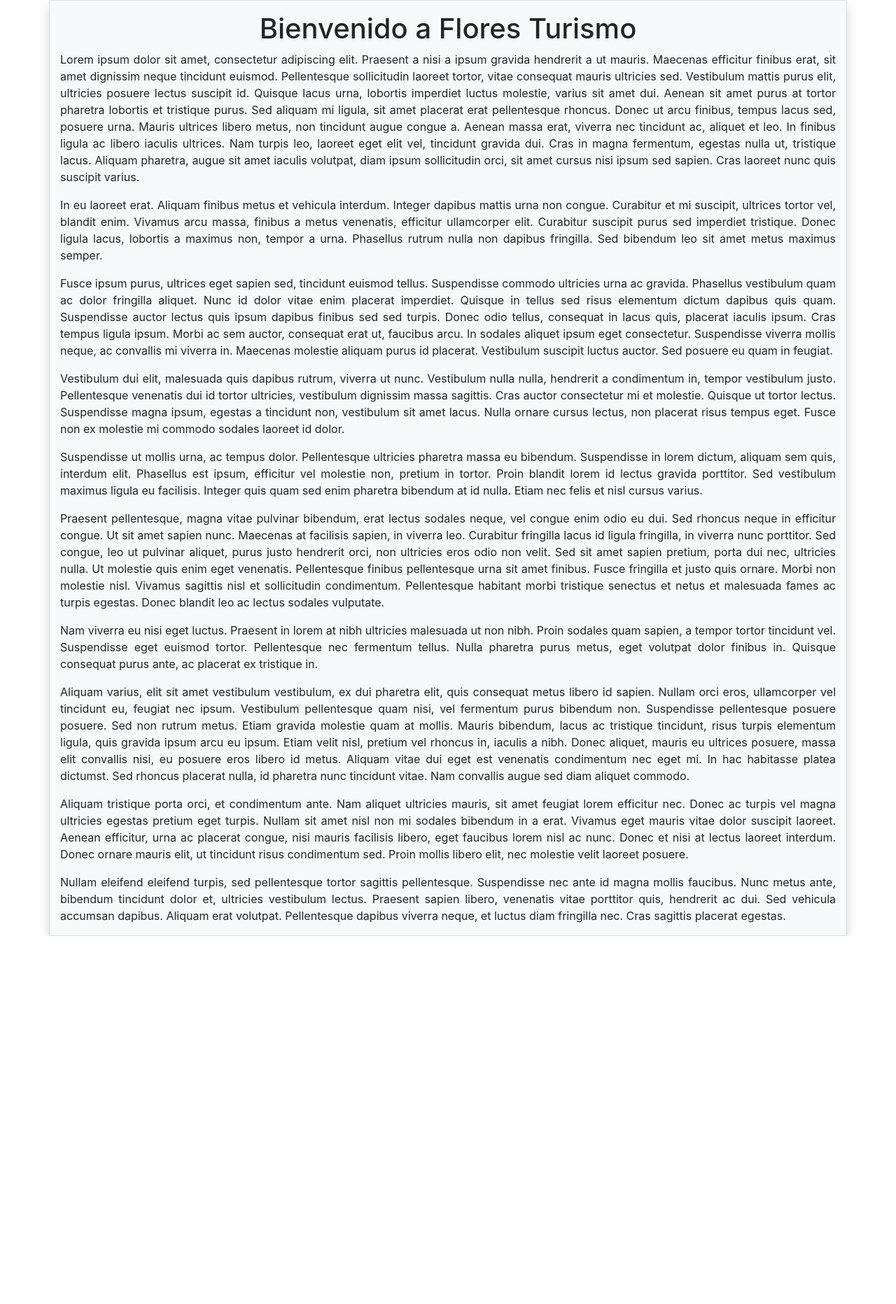
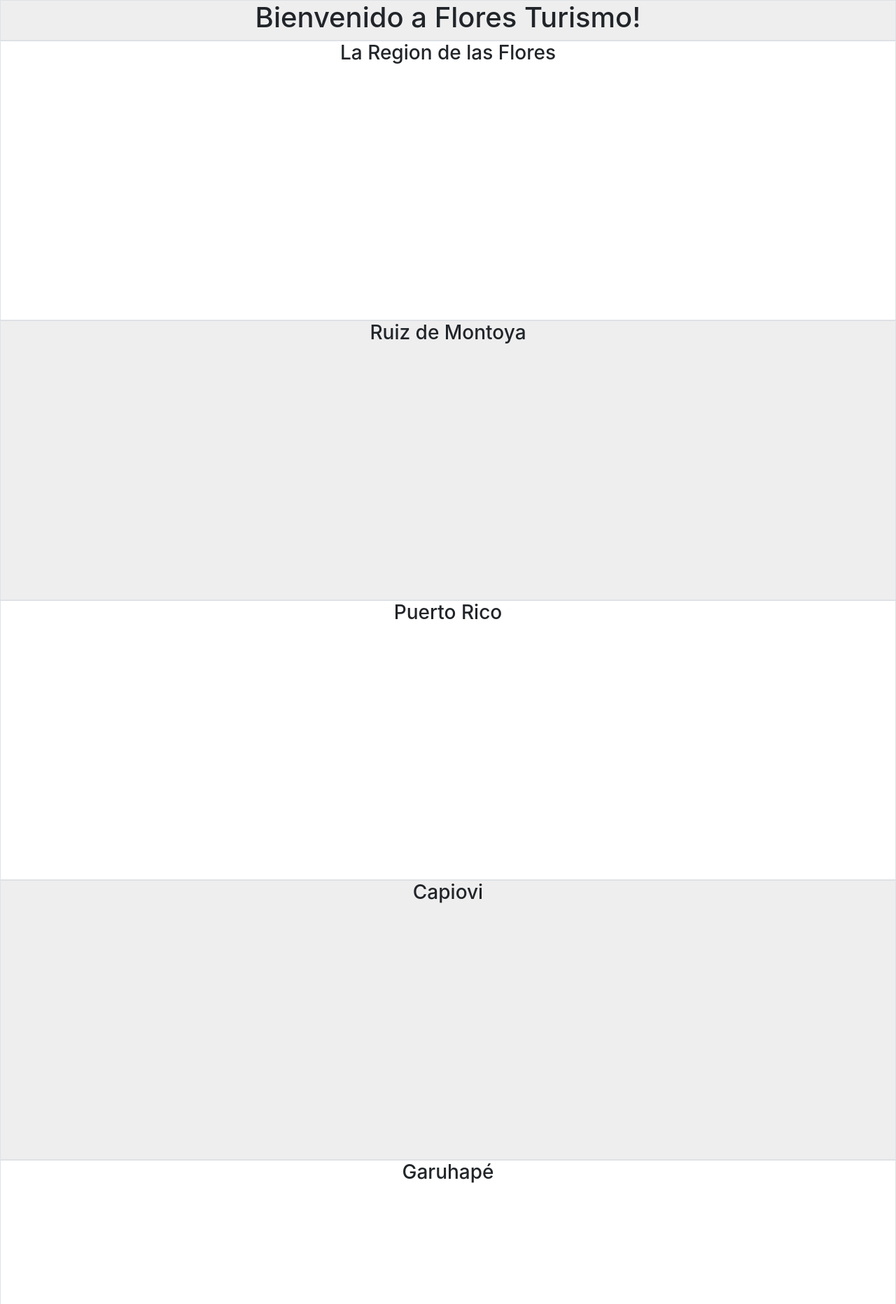
Before and after one commit to Lautron/Flores-Turismo, a Flask app: page / in a window 1280 px wide. Shown: the part 56-1920 px from the top of the page at 70% size. Before the commit the page ends 1394 px from the top, so only its background shows below. Run offline with Flask 2, Linux system fonts and the light colour scheme; some libraries are stand-ins or nearby versions.

Commit message:
Improved home page adding sections for each town

```diff
--- a/flores_digital/routes.py
+++ b/flores_digital/routes.py
@@ -4,7 +4,8 @@ from flores_digital.models import GridTest
 
 @app.route('/')
 def index():
-    return render_template('index.html')
+    towns = {'Ruiz de Montoya': 'bg-gray', 'Puerto Rico': '', 'Capiovi': 'bg-gray', 'Garuhapé': '', 'Montecarlo': 'bg-gray', 'Caraguatay': '', 'El Alcazar': 'bg-gray'}
+    return render_template('index.html', towns=towns)
 
 @app.route('/layout')
 def layout():
--- a/flores_digital/templates/grid.html
+++ b/flores_digital/templates/grid.html
@@ -11,4 +11,4 @@
     {% endfor %}
     </div>
 </div>
-    {% endblock %}
+{% endblock %}
--- a/flores_digital/templates/index.html
+++ b/flores_digital/templates/index.html
@@ -1,28 +1,52 @@
 {% extends "layout.html" %}
+
+{% block style %}
+
+        .my-section{
+            min-height: 25rem;
+            width: 100%;
+            margin: 0;
+            border: 0;
+        }
+        .bg-gray{
+            background-color: rgb(238, 238, 238);
+        }
+
+{% endblock %}
+
 {% block content %}
 <main>
-    <div class="container bg-light pt-3 border shadow">
-        <h1 class="text-center">Bienvenido a Flores Turismo</h1>
-        <p class='text-justify'>Lorem ipsum dolor sit amet, consectetur adipiscing elit. Praesent a nisi a ipsum gravida hendrerit a ut mauris. Maecenas efficitur finibus erat, sit amet dignissim neque tincidunt euismod. Pellentesque sollicitudin laoreet tortor, vitae consequat mauris ultricies sed. Vestibulum mattis purus elit, ultricies posuere lectus suscipit id. Quisque lacus urna, lobortis imperdiet luctus molestie, varius sit amet dui. Aenean sit amet purus at tortor pharetra lobortis et tristique purus. Sed aliquam mi ligula, sit amet placerat erat pellentesque rhoncus. Donec ut arcu finibus, tempus lacus sed, posuere urna. Mauris ultrices libero metus, non tincidunt augue congue a. Aenean massa erat, viverra nec tincidunt ac, aliquet et leo. In finibus ligula ac libero iaculis ultrices. Nam turpis leo, laoreet eget elit vel, tincidunt gravida dui. Cras in magna fermentum, egestas nulla ut, tristique lacus. Aliquam pharetra, augue sit amet iaculis volutpat, diam ipsum sollicitudin orci, sit amet cursus nisi ipsum sed sapien. Cras laoreet nunc quis suscipit varius.</p>
+    <!-- <div class="container bg-light pt-3 border shadow"> -->
+        <div class="container-fluid border bg-gray">
+            <div class="text-center">
+                <h1>Bienvenido a Flores Turismo!</h1>
+            </div>
+        </div>
+        <div class="container-fluid my-section border">
+            <div class="text-center">
+                <h3>La Region de las Flores</h3>
+            </div>
+        </div>
+        {% set gray_used = False %}
+        {% for town, color in towns.items() %}
+            <div class="container-fluid my-section border {{ color }}">
+                <div class="text-center">
+                    <h3>{{ town }}</h3>
+                </div>
+            </div>
+        {% endfor %}
 
-        <p class='text-justify'>In eu laoreet erat. Aliquam finibus metus et vehicula interdum. Integer dapibus mattis urna non congue. Curabitur et mi suscipit, ultrices tortor vel, blandit enim. Vivamus arcu massa, finibus a metus venenatis, efficitur ullamcorper elit. Curabitur suscipit purus sed imperdiet tristique. Donec ligula lacus, lobortis a maximus non, tempor a urna. Phasellus rutrum nulla non dapibus fringilla. Sed bibendum leo sit amet metus maximus semper.
-
-        <p class='text-justify'>Fusce ipsum purus, ultrices eget sapien sed, tincidunt euismod tellus. Suspendisse commodo ultricies urna ac gravida. Phasellus vestibulum quam ac dolor fringilla aliquet. Nunc id dolor vitae enim placerat imperdiet. Quisque in tellus sed risus elementum dictum dapibus quis quam. Suspendisse auctor lectus quis ipsum dapibus finibus sed sed turpis. Donec odio tellus, consequat in lacus quis, placerat iaculis ipsum. Cras tempus ligula ipsum. Morbi ac sem auctor, consequat erat ut, faucibus arcu. In sodales aliquet ipsum eget consectetur. Suspendisse viverra mollis neque, ac convallis mi viverra in. Maecenas molestie aliquam purus id placerat. Vestibulum suscipit luctus auctor. Sed posuere eu quam in feugiat.</p>
-
-        <p class='text-justify'>Vestibulum dui elit, malesuada quis dapibus rutrum, viverra ut nunc. Vestibulum nulla nulla, hendrerit a condimentum in, tempor vestibulum justo. Pellentesque venenatis dui id tortor ultricies, vestibulum dignissim massa sagittis. Cras auctor consectetur mi et molestie. Quisque ut tortor lectus. Suspendisse magna ipsum, egestas a tincidunt non, vestibulum sit amet lacus. Nulla ornare cursus lectus, non placerat risus tempus eget. Fusce non ex molestie mi commodo sodales laoreet id dolor.</p>
-
-        <p class='text-justify'>Suspendisse ut mollis urna, ac tempus dolor. Pellentesque ultricies pharetra massa eu bibendum. Suspendisse in lorem dictum, aliquam sem quis, interdum elit. Phasellus est ipsum, efficitur vel molestie non, pretium in tortor. Proin blandit lorem id lectus gravida porttitor. Sed vestibulum maximus ligula eu facilisis. Integer quis quam sed enim pharetra bibendum at id nulla. Etiam nec felis et nisl cursus varius.</p>
-
-        <p class='text-justify'>Praesent pellentesque, magna vitae pulvinar bibendum, erat lectus sodales neque, vel congue enim odio eu dui. Sed rhoncus neque in efficitur congue. Ut sit amet sapien nunc. Maecenas at facilisis sapien, in viverra leo. Curabitur fringilla lacus id ligula fringilla, in viverra nunc porttitor. Sed congue, leo ut pulvinar aliquet, purus justo hendrerit orci, non ultricies eros odio non velit. Sed sit amet sapien pretium, porta dui nec, ultricies nulla. Ut molestie quis enim eget venenatis. Pellentesque finibus pellentesque urna sit amet finibus. Fusce fringilla et justo quis ornare. Morbi non molestie nisl. Vivamus sagittis nisl et sollicitudin condimentum. Pellentesque habitant morbi tristique senectus et netus et malesuada fames ac turpis egestas. Donec blandit leo ac lectus sodales vulputate.</p>
-
-        <p class='text-justify'>Nam viverra eu nisi eget luctus. Praesent in lorem at nibh ultricies malesuada ut non nibh. Proin sodales quam sapien, a tempor tortor tincidunt vel. Suspendisse eget euismod tortor. Pellentesque nec fermentum tellus. Nulla pharetra purus metus, eget volutpat dolor finibus in. Quisque consequat purus ante, ac placerat ex tristique in.</p>
-
-        <p class='text-justify'>Aliquam varius, elit sit amet vestibulum vestibulum, ex dui pharetra elit, quis consequat metus libero id sapien. Nullam orci eros, ullamcorper vel tincidunt eu, feugiat nec ipsum. Vestibulum pellentesque quam nisi, vel fermentum purus bibendum non. Suspendisse pellentesque posuere posuere. Sed non rutrum metus. Etiam gravida molestie quam at mollis. Mauris bibendum, lacus ac tristique tincidunt, risus turpis elementum ligula, quis gravida ipsum arcu eu ipsum. Etiam velit nisl, pretium vel rhoncus in, iaculis a nibh. Donec aliquet, mauris eu ultrices posuere, massa elit convallis nisi, eu posuere eros libero id metus. Aliquam vitae dui eget est venenatis condimentum nec eget mi. In hac habitasse platea dictumst. Sed rhoncus placerat nulla, id pharetra nunc tincidunt vitae. Nam convallis augue sed diam aliquet commodo.</p>
-
-        <p class='text-justify'>Aliquam tristique porta orci, et condimentum ante. Nam aliquet ultricies mauris, sit amet feugiat lorem efficitur nec. Donec ac turpis vel magna ultricies egestas pretium eget turpis. Nullam sit amet nisl non mi sodales bibendum in a erat. Vivamus eget mauris vitae dolor suscipit laoreet. Aenean efficitur, urna ac placerat congue, nisi mauris facilisis libero, eget faucibus lorem nisl ac nunc. Donec et nisi at lectus laoreet interdum. Donec ornare mauris elit, ut tincidunt risus condimentum sed. Proin mollis libero elit, nec molestie velit laoreet posuere.</p>
-
-        <p class='text-justify'>Nullam eleifend eleifend turpis, sed pellentesque tortor sagittis pellentesque. Suspendisse nec ante id magna mollis faucibus. Nunc metus ante, bibendum tincidunt dolor et, ultricies vestibulum lectus. Praesent sapien libero, venenatis vitae porttitor quis, hendrerit ac dui. Sed vehicula accumsan dapibus. Aliquam erat volutpat. Pellentesque dapibus viverra neque, et luctus diam fringilla nec. Cras sagittis placerat egestas.</p>
-</p>
-    </div>
-</main>
+        <!-- <div class="container-fluid my-section border">
+            <div class="text-center">
+                <h3>About</h3>
+            </div>
+        </div>
+        <div class="container-fluid my-section border bg-gray">
+            <div class="text-center">
+                <h3>Contact Us</h3>
+            </div>
+        </div>
+        <footer>Footer placeholder</footer>
+</div>
+</main> -->
 {% endblock %}
--- a/flores_digital/templates/layout.html
+++ b/flores_digital/templates/layout.html
@@ -23,10 +23,13 @@
     .text-shadow {
     text-shadow: 1px 1px #000000;
     }
+    {% block style %}
 
+    {% endblock %}
 </style>
 {% endblock %}
 
+<body>
     {% block navbar %}
     <nav class='navbar navbar-expand-sm navbar-dark my-primary'>
         <a class="navbar-brand" href="/">Flores Turismo</a>
@@ -65,4 +68,7 @@
     </nav>
     {% endblock %}
 
-{% block content %}{% endblock %}
+    {% block content %}
+
+    {% endblock %}
+</body>
```
Lines whose indentation alone changed are shown as unchanged.
